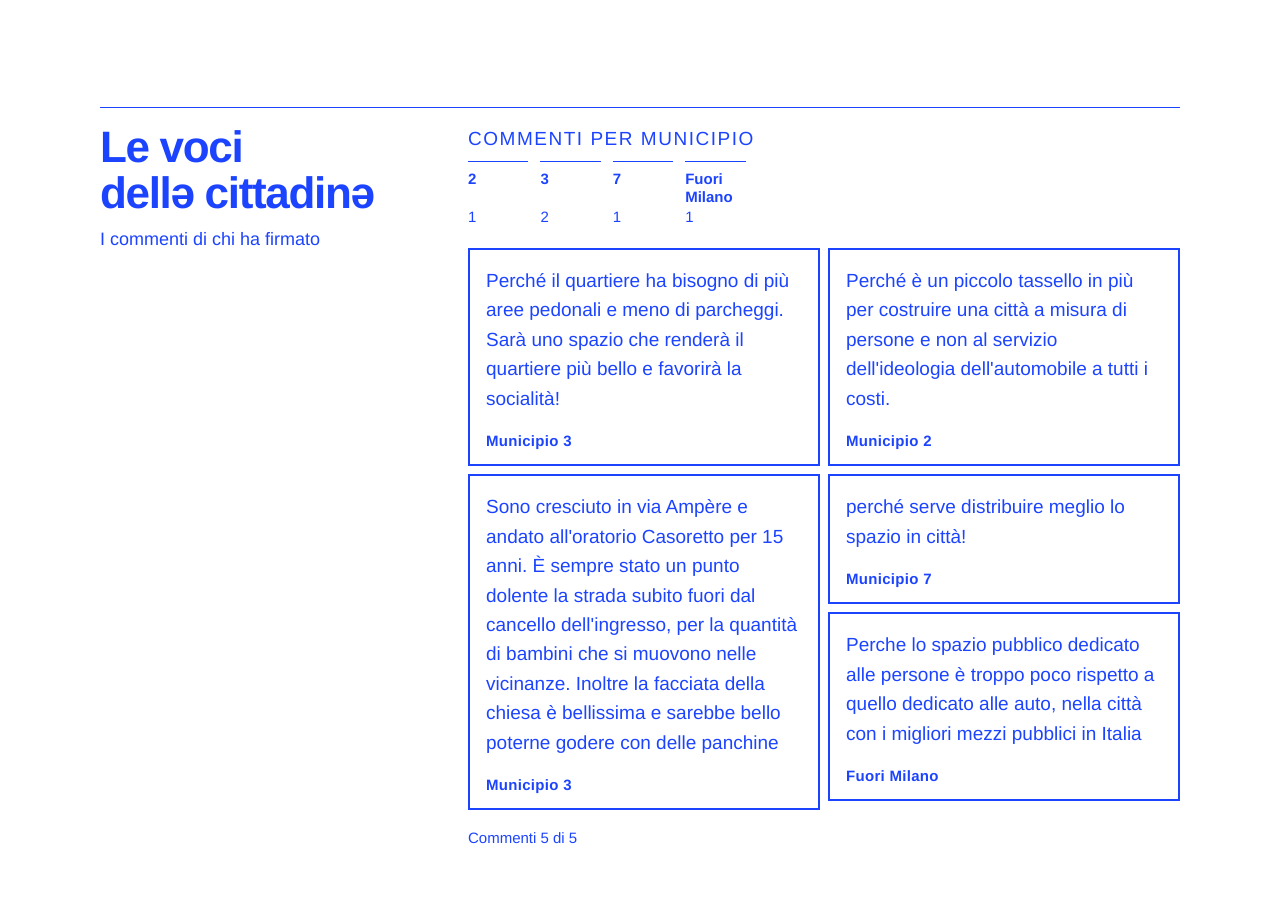
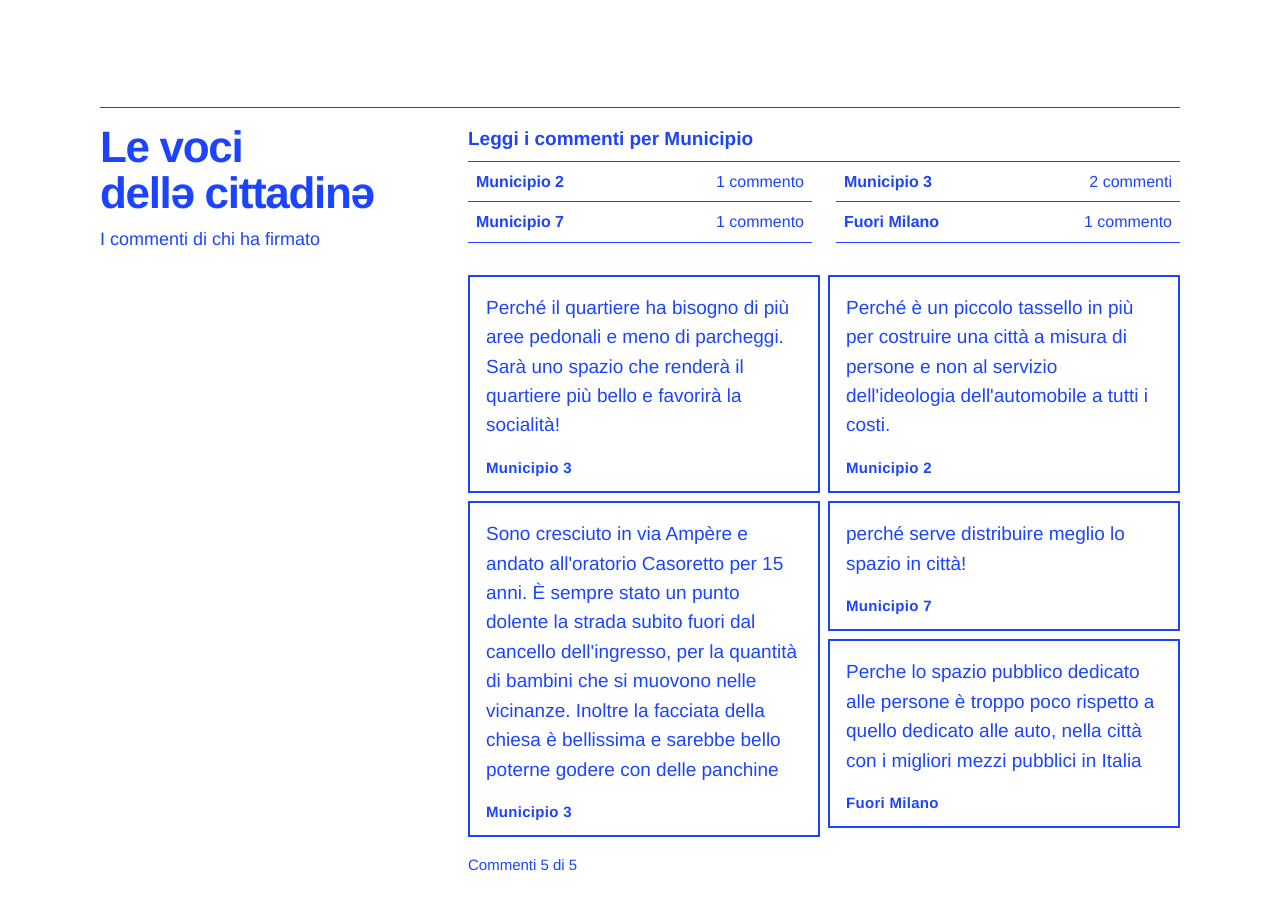
Before and after one commit to cittadinanzaattivamilano/PiazzaSanMaterno, a plain HTML site: page dist/index.html in a window 1280 px wide. Shown: the part 1440-2350 px from the top of the page. Drawn offline with Linux system fonts and the light colour scheme; no server answers.

Commit message:
Indice Municipi: tabella a due colonne con nome e numero di commenti
Co-Authored-By: Claude Opus 5.5 <noreply@anthropic.com>
Claude-Session: https://claude.ai/code/session_01MLSMTE6nJDMfFhkLsfSVGa

```diff
--- a/dist/index.html
+++ b/dist/index.html
@@ -119,15 +119,15 @@
   .hint { display: none; }
   @media (min-width: 768px) { .sub { font-size: 18px; line-height: 1.4; margin-top: calc(var(--u) * 1.5); } }
   .hint { font-family: var(--display); font-size: 16px; font-weight: 400; line-height: 1.4; color: var(--blue); margin: 0 0 calc(var(--u) * 2); }
-  /* Indice dei Municipi: tabella tipografica, filetto sopra ogni voce; scelta = filetto spesso e neretto */
-  .fcap { font-family: var(--display); font-size: 12px; letter-spacing: .08em; text-transform: uppercase; margin: 0 0 var(--u); }
-  .filter { list-style: none; margin: 0 0 calc(var(--u) * 3); padding: 0; display: grid; grid-template-columns: repeat(10, minmax(0, 1fr)); gap: calc(var(--u) * 2) calc(var(--u) * 1.5); font-family: var(--display); }
-  .filter .f { width: 100%; height: 100%; display: flex; flex-direction: column; justify-content: space-between; gap: 4px; text-align: left; border: 0; border-top: 1px solid var(--blue); background: none; padding: var(--u) 0 0; margin: 0; cursor: pointer; color: var(--blue); font-family: var(--display); }
-  .filter .k { font-size: 15px; line-height: 1.15; font-weight: 700; }
-  .filter .c { font-size: 15px; line-height: 1; font-weight: 400; font-variant-numeric: tabular-nums; }
+  /* Indice dei Municipi: tabella a due colonne, una riga per Municipio con nome a sinistra e commenti a destra */
+  .fcap { font-family: var(--display); font-size: 15px; font-weight: 700; margin: 0; padding-bottom: var(--u); border-bottom: 1px solid var(--blue); }
+  .filter { list-style: none; margin: 0 0 calc(var(--u) * 4); padding: 0; display: grid; grid-template-columns: 1fr 1fr; column-gap: calc(var(--u) * 3); font-family: var(--display); }
+  .filter .f { width: 100%; display: flex; justify-content: space-between; align-items: baseline; gap: var(--u); text-align: left; border: 0; border-bottom: 1px solid var(--blue); background: none; padding: calc(var(--u) * 1.25) var(--u); margin: 0; cursor: pointer; color: var(--blue); font: 400 16px/1.2 var(--display); }
+  .filter .k { font-weight: 700; }
+  .filter .c { font-variant-numeric: tabular-nums; white-space: nowrap; }
   .filter .f:hover .k { text-decoration: underline; text-underline-offset: 3px; }
-  .filter .f[aria-pressed="true"] { border-top: 4px solid var(--blue); padding-top: calc(var(--u) - 3px); }
-  .filter .f[aria-pressed="true"] .c { font-weight: 700; }
+  .filter .f[aria-pressed="true"] { background: var(--blue); color: #fff; }
+  .filter .f[aria-pressed="true"] .k { text-decoration: none; }
 
   /* Commenti */
   .selinfo { margin: 0 0 calc(var(--u) * 2); display: flex; gap: calc(var(--u) * 1.5); align-items: center; flex-wrap: wrap; font-family: var(--display); font-weight: 700; font-size: 18px; }
@@ -227,7 +227,7 @@
     <h2>Le voci dellə cittadinə<span class="sub">I commenti di chi ha firmato</span></h2>
     <div class="body">
       <p class="hint">I commenti di chi ha firmato.</p>
-      <p class="fcap" id="fcap">Commenti per Municipio</p>
+      <p class="fcap" id="fcap">Leggi i commenti per Municipio</p>
       <ul class="filter" id="bars" aria-label="Commenti per Municipio"></ul>
       <p class="selinfo" id="selinfo" hidden><span id="selname"></span><button type="button" id="reset">Vedi tutti →</button></p>
       <div class="voices" id="voices"></div>
@@ -361,8 +361,8 @@ var LIVE_URL = "https://piazza-san-matern.cittadinanzaattivamilano.workers.dev";
     rows.forEach(function (r) {
       var li = el("li"), t = el("button", "f");
       t.type = "button";
-      t.appendChild(el("span", "k", r[0].replace(/^Municipio /, "")));
-      t.appendChild(el("span", "c", it.format(r[1])));
+      t.appendChild(el("span", "k", r[0]));
+      t.appendChild(el("span", "c", it.format(r[1]) + (r[1] === 1 ? " commento" : " commenti")));
       t.setAttribute("aria-label", r[0] + ", " + r[1] + (r[1] === 1 ? " commento" : " commenti"));
       t.onclick = function () { selected = selected === r[0] ? null : r[0]; mark(); render(true); };
       tiles.push({ b: t, m: r[0] });
```
Also changed, not shown: index.template.html (+11 -11 lines).
